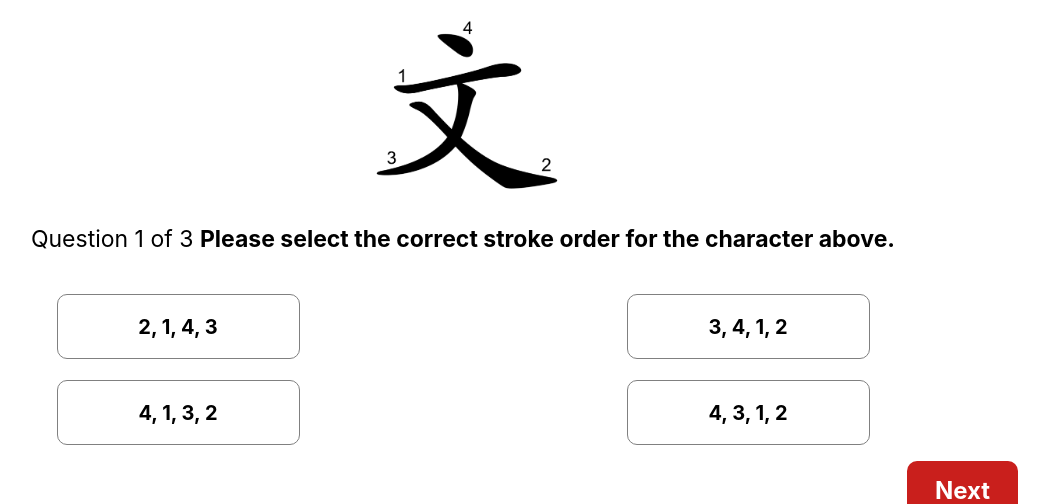
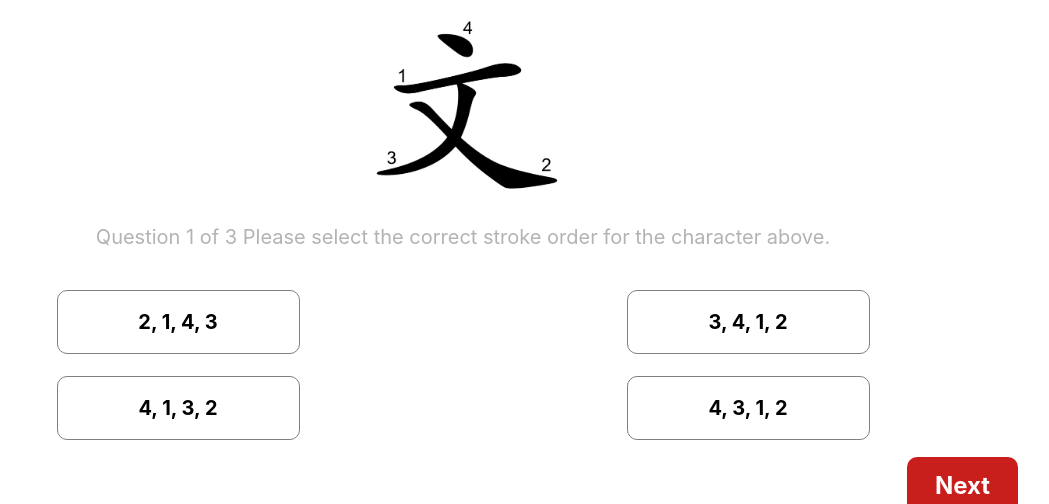
Before and after one commit to FranZomb1e/COMS4170-V1-group7, a Flask app: page /quiz in a window 1280 px wide. Shown: the part 92-596 px from the top of the page, without its empty margins (177-1226 px from the left). Run offline with Flask 2, Linux system fonts and the light colour scheme; some libraries are stand-ins or nearby versions; some web fonts are replaced.

Commit message:
Changed colors for quiz question name and description

```diff
--- a/static/css/main.css
+++ b/static/css/main.css
@@ -183,12 +183,12 @@ button:hover {
     display: inline-block;
 }
 
-#rule-num {
+#rule-num, #quiz-questions {
     color: #b3b3b3;
     text-align: center;
 }
 
-#rule-name {
+#rule-name, #question-description {
     color: rgb(63, 63, 63);
 }
 
@@ -247,15 +247,6 @@ button:hover {
     margin-top: 3%;
 }
 
-#question {
-    font-weight: normal;
-}
-
-#quiz-questions {
-    font-size: 23px;
-    font-weight: bold;
-}
-
 #quiz-imgs {
     width: 20%;
 }
```
